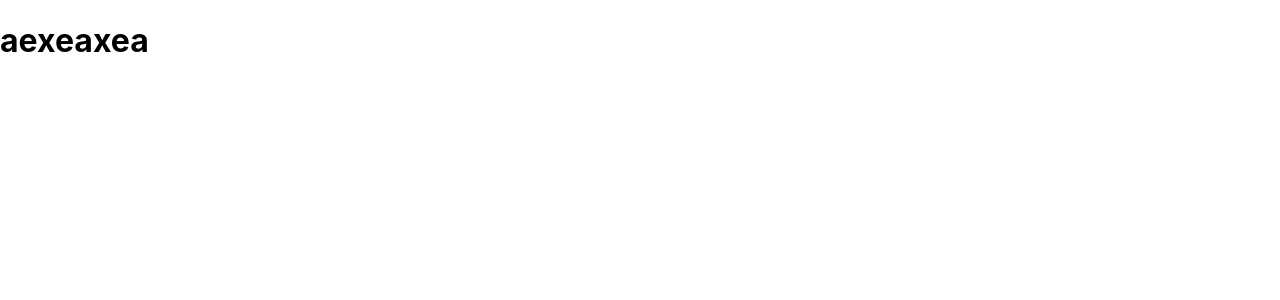
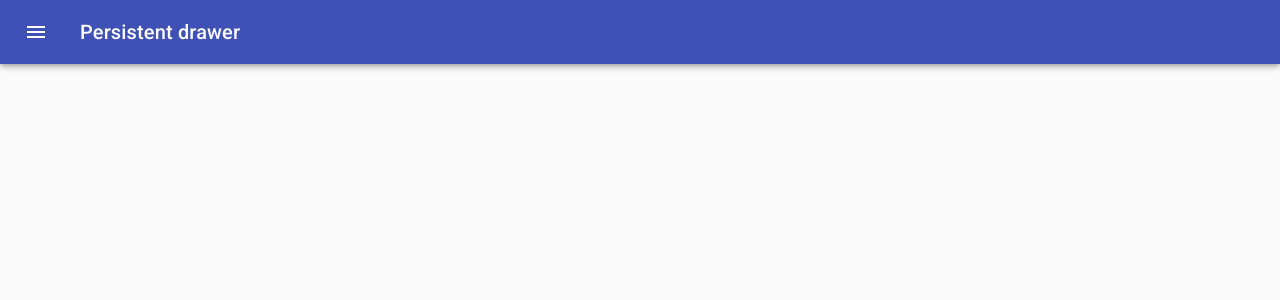
Before and after one commit to bineetNaidu/UI-Colors-App, a React (Create React App) app: page /palette/new in a window 1280 px wide. Shown: the top 300 px of the page. Built offline with nearby package versions, Linux system fonts and the light colour scheme.

Commit message:
add drawer to newPaletteForm

```diff
--- a/src/NewPaletteForm.jsx
+++ b/src/NewPaletteForm.jsx
@@ -1,13 +1,139 @@
 import React, { Component } from "react";
+import classNames from "classnames";
+import { withStyles } from "@material-ui/core/styles";
+import Drawer from "@material-ui/core/Drawer";
+import CssBaseline from "@material-ui/core/CssBaseline";
+import AppBar from "@material-ui/core/AppBar";
+import Toolbar from "@material-ui/core/Toolbar";
+import Typography from "@material-ui/core/Typography";
+import Divider from "@material-ui/core/Divider";
+import IconButton from "@material-ui/core/IconButton";
+import MenuIcon from "@material-ui/icons/Menu";
+import ChevronLeftIcon from "@material-ui/icons/ChevronLeft";
 
-class NewPaletteForm extends Component {
+const drawerWidth = 240;
+
+const styles = (theme) => ({
+  root: {
+    display: "flex",
+  },
+  appBar: {
+    transition: theme.transitions.create(["margin", "width"], {
+      easing: theme.transitions.easing.sharp,
+      duration: theme.transitions.duration.leavingScreen,
+    }),
+  },
+  appBarShift: {
+    width: `calc(100% - ${drawerWidth}px)`,
+    marginLeft: drawerWidth,
+    transition: theme.transitions.create(["margin", "width"], {
+      easing: theme.transitions.easing.easeOut,
+      duration: theme.transitions.duration.enteringScreen,
+    }),
+  },
+  menuButton: {
+    marginLeft: 12,
+    marginRight: 20,
+  },
+  hide: {
+    display: "none",
+  },
+  drawer: {
+    width: drawerWidth,
+    flexShrink: 0,
+  },
+  drawerPaper: {
+    width: drawerWidth,
+  },
+  drawerHeader: {
+    display: "flex",
+    alignItems: "center",
+    padding: "0 8px",
+    ...theme.mixins.toolbar,
+    justifyContent: "flex-end",
+  },
+  content: {
+    flexGrow: 1,
+    padding: theme.spacing(3),
+    transition: theme.transitions.create("margin", {
+      easing: theme.transitions.easing.sharp,
+      duration: theme.transitions.duration.leavingScreen,
+    }),
+    marginLeft: -drawerWidth,
+  },
+  contentShift: {
+    transition: theme.transitions.create("margin", {
+      easing: theme.transitions.easing.easeOut,
+      duration: theme.transitions.duration.enteringScreen,
+    }),
+    marginLeft: 0,
+  },
+});
+
+export class NewPaletteForm extends Component {
+  state = {
+    open: false,
+  };
+
+  handleDrawerOpen = () => {
+    this.setState({ open: true });
+  };
+
+  handleDrawerClose = () => {
+    this.setState({ open: false });
+  };
   render() {
+    const { classes } = this.props;
+    const { open } = this.state;
     return (
-      <div>
-        <h1>aexeaxea</h1>
+      <div className={classes.root}>
+        <CssBaseline />
+        <AppBar
+          position="fixed"
+          className={classNames(classes.appBar, {
+            [classes.appBarShift]: open,
+          })}
+        >
+          <Toolbar disableGutters={!open}>
+            <IconButton
+              color="inherit"
+              aria-label="Open drawer"
+              onClick={this.handleDrawerOpen}
+              className={classNames(classes.menuButton, open && classes.hide)}
+            >
+              <MenuIcon />
+            </IconButton>
+            <Typography variant="h6" color="inherit" noWrap>
+              Persistent drawer
+            </Typography>
+          </Toolbar>
+        </AppBar>
+        <Drawer
+          className={classes.drawer}
+          variant="persistent"
+          anchor="left"
+          open={open}
+          classes={{
+            paper: classes.drawerPaper,
+          }}
+        >
+          <div className={classes.drawerHeader}>
+            <IconButton onClick={this.handleDrawerClose}>
+              <ChevronLeftIcon />
+            </IconButton>
+          </div>
+          <Divider />
+        </Drawer>
+        <main
+          className={classNames(classes.content, {
+            [classes.contentShift]: open,
+          })}
+        >
+          <div className={classes.drawerHeader} />
+        </main>
       </div>
     );
   }
 }
 
-export default NewPaletteForm;
+export default withStyles(styles, { withTheme: true })(NewPaletteForm);
```
